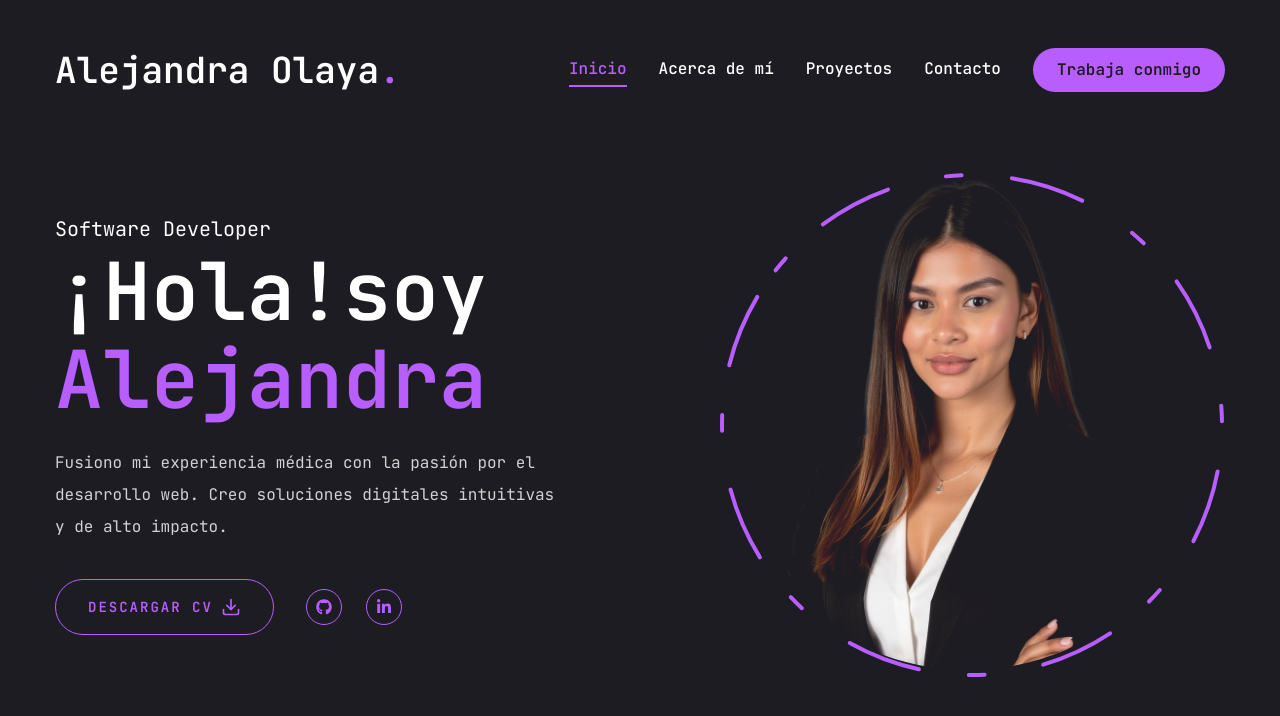
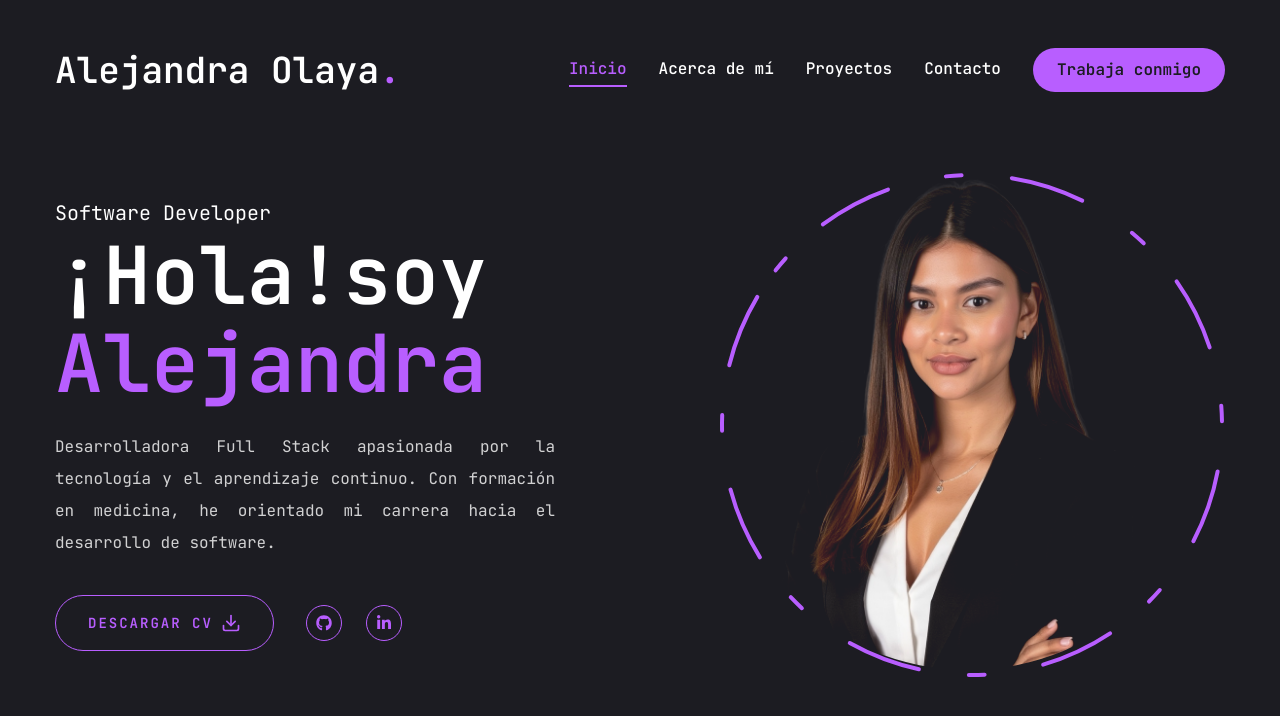
Before and after one commit to SAlejandraOlaya/MyPortfolio, a Next.js app: page / in a window 1280 px wide. Shown: the top 716 px of the page. Built offline with nearby package versions, Linux system fonts and the light colour scheme.

Commit message:
se cambia el texto descriptivo del home

```diff
--- a/app/page.jsx
+++ b/app/page.jsx
@@ -14,9 +14,8 @@ const Home = () => {
             <h1 className="mb-6 h1">
               ¡Hola!soy <br /> <span className="text-accent">Alejandra</span>
             </h1>
-            <p className="max-w-[500px] mb-9 text-white/80">
-              Fusiono mi experiencia médica con la pasión por el desarrollo web.
-              Creo soluciones digitales intuitivas y de alto impacto.
+            <p className="max-w-[500px] mb-9 text-justify text-white/80">
+              Desarrolladora Full Stack apasionada por la tecnología y el aprendizaje continuo. Con formación en medicina, he orientado mi carrera hacia el desarrollo de software.
             </p>
             {/* btn and socials */}
             <div className="flex flex-col items-center gap-8 xl:flex-row">
```
